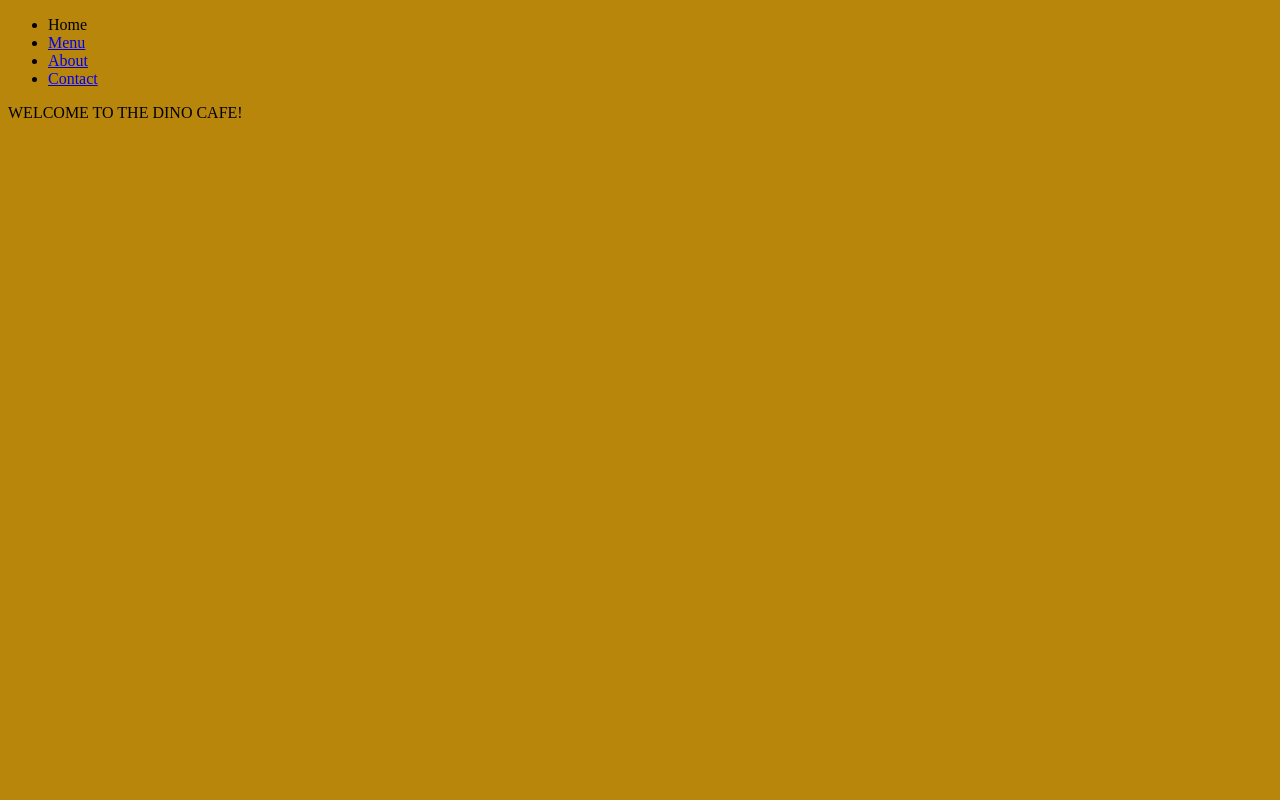
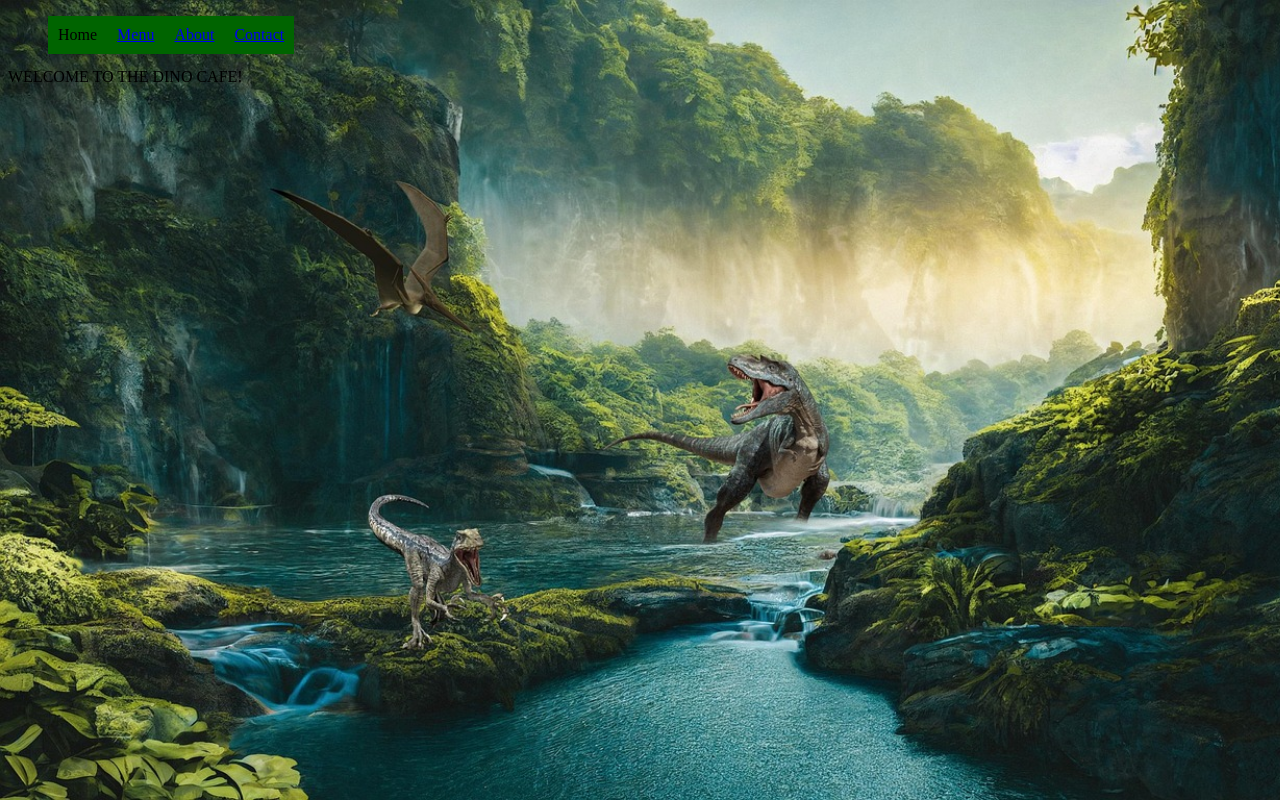
Before and after one commit to JM-Gomez/Dino-Cafe, a plain HTML site: page index.html in a window 1280 px wide. Drawn offline with Linux system fonts and the light colour scheme.

Commit message:
background image added

```diff
--- a/index.html
+++ b/index.html
@@ -22,9 +22,10 @@
                 </ul>
             </nav>
         </header>
-
+<br>
+<br>
         <main>
-            WELCOME TO THE DINO CAFE!
+            <p>WELCOME TO THE DINO CAFE!</p>
         </main>
     </body>
 
--- a/style.css
+++ b/style.css
@@ -1,3 +1,18 @@
 body{
-    background-color:darkgoldenrod;
+    background-image: url('images/background.jpg');
+    background-repeat: no-repeat;
+    background-attachment: fixed;
+    background-size: cover;
 }
+
+li{
+    display: inline;
+    padding: 10px;
+    background-color:darkgreen;
+    float:left;
+}
+
+a:hover{
+    background-color: aqua;
+    padding: 10px;
+}
```
Also changed, not shown: images/background.jpg (added), 2 other files.
